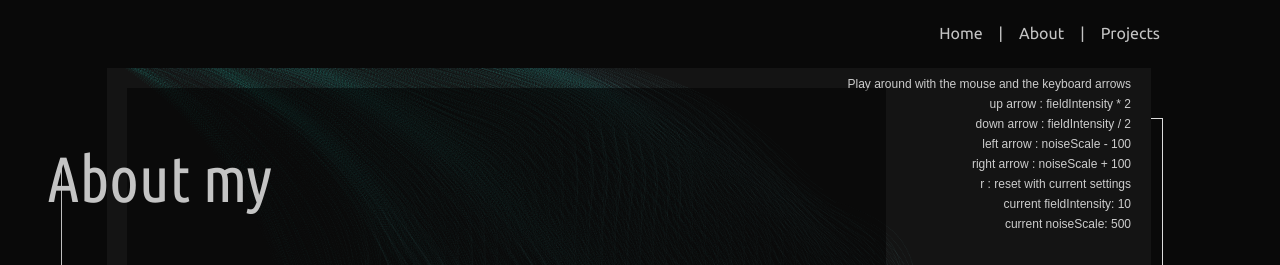
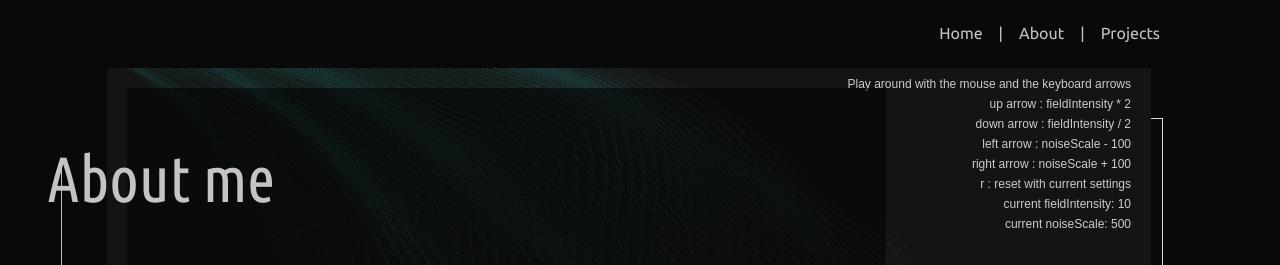
Before and after one commit to santiagosj/portfolio, an Angular app: page /about in a window 1280 px wide. Shown: the top 265 px of the page. Built offline with nearby package versions, Linux system fonts and the light colour scheme.

Commit message:
css fixes

```diff
--- a/src/app/about/about.component.html
+++ b/src/app/about/about.component.html
@@ -1,5 +1,5 @@
 <section class="about">
-    <h1 class="ubuntu-condensed-regular">About my</h1>
+    <h1 class="ubuntu-condensed-regular">About me</h1>
     <div class="content-about">
         <p>I am a passionate web/software developer with a strong focus on continuous learning. My journey began with
             web development and has expanded to include front-end and backend practices. My experiences
```
